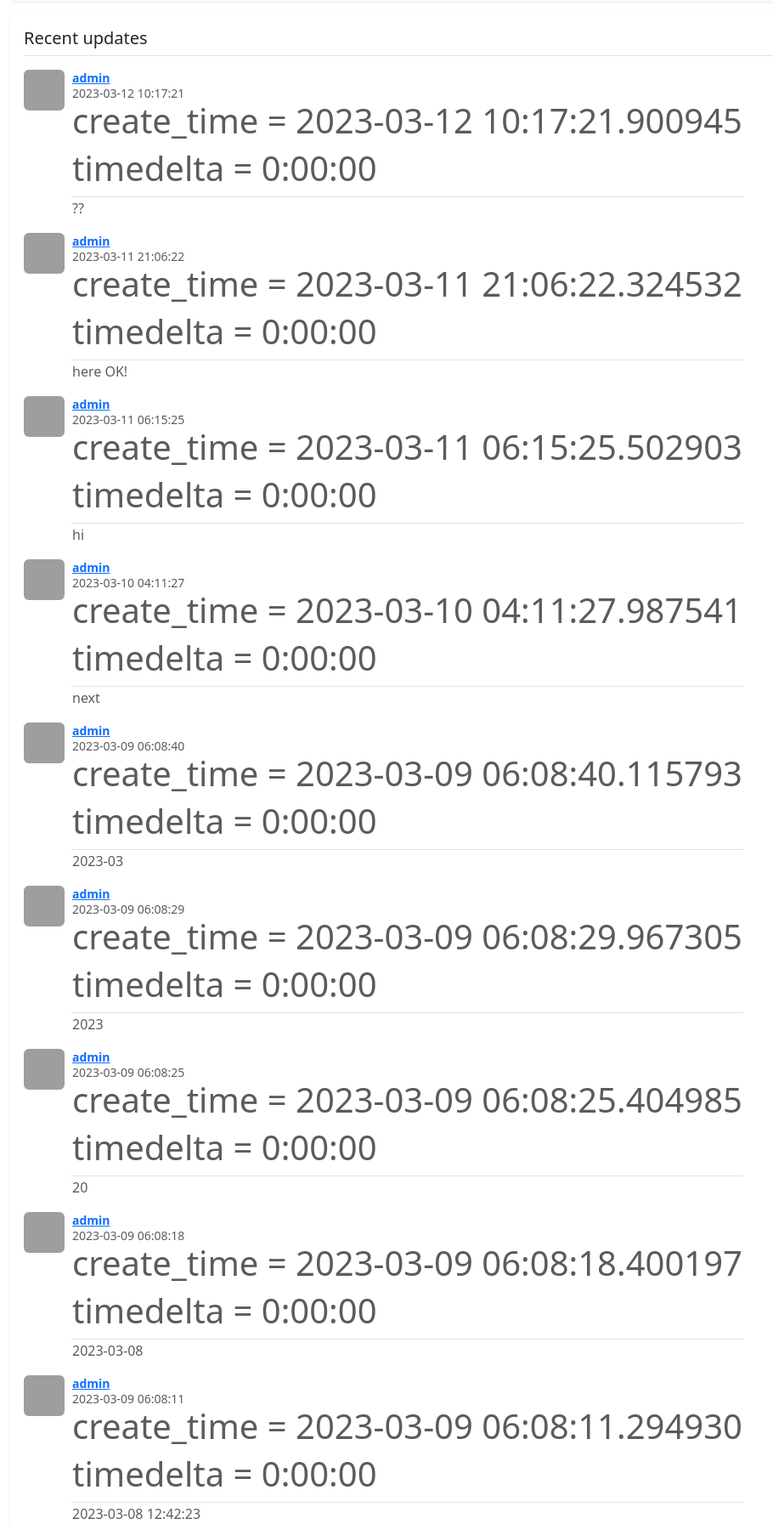
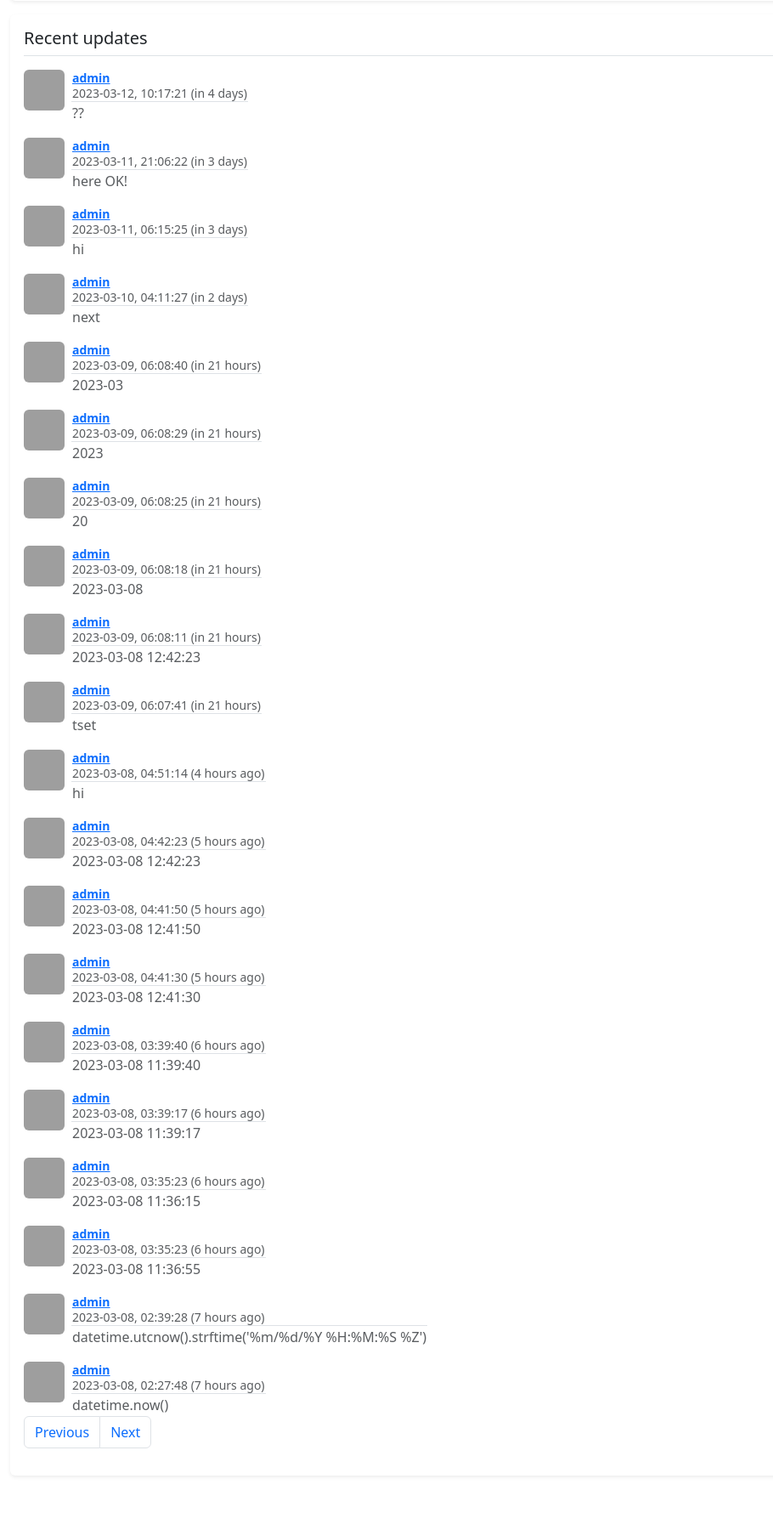
Before and after one commit to chchchuang/Python-Flask-Demo_Twittor, a Flask app: page /admin in a window 1280 px wide. Shown: the part 470-2263 px from the top of the page at 85% size, without its empty margins (0-910 px from the left). After the commit the page ends 2207 px from the top, so only its background shows below. Run offline with Flask 3, Linux system fonts and the light colour scheme; a user stored in the database is signed in; some libraries are stand-ins or nearby versions; grey boxes are pictures that could not be loaded.

Commit message:
update create_time 2

```diff
--- a/requirements.txt
+++ b/requirements.txt
@@ -8,6 +8,7 @@ Flask==2.2.2
 Flask-Login==0.6.2
 Flask-Mail==0.9.1
 Flask-Migrate==3.1.0
+Flask-Moment==1.0.5
 Flask-SQLAlchemy==3.0.2
 Flask-WTF==1.0.1
 gunicorn==20.1.0
@@ -18,6 +19,7 @@ itsdangerous==2.1.2
 Jinja2==3.1.2
 Mako==1.2.3
 MarkupSafe==2.1.1
+packaging==23.0
 pycodestyle==2.9.1
 PyJWT==2.6.0
 PyMySQL==1.0.2
--- a/twittor/__init__.py
+++ b/twittor/__init__.py
@@ -3,12 +3,14 @@ from flask_sqlalchemy import SQLAlchemy
 from flask_migrate import Migrate
 from flask_login import LoginManager
 from flask_mail import Mail
+from flask_moment import Moment
 
 db = SQLAlchemy()
 migrate = Migrate()
 login_manager = LoginManager()
 login_manager.login_view = "login" # 未登入時查看的頁面
 mail = Mail()
+moment = Moment()
 
 from twittor.config import Config
 from twittor.route import index, login, logout, register, user, page_not_found, edit_profile, reset_password_request, password_reset, explore, user_activate
@@ -24,6 +26,7 @@ def create_app():
     migrate.init_app(app, db)
     login_manager.init_app(app)
     mail.init_app(app)
+    moment.init_app(app)
 
     @app.before_first_request
     def create_tables():
--- a/twittor/route.py
+++ b/twittor/route.py
@@ -8,11 +8,6 @@ from twittor.email import send_email
 from twittor import db
 
 from datetime import datetime, timezone
-
-def getTz_offset():
-    now = datetime.now()
-    tz_offset = now.replace(tzinfo = timezone.utc) - now.astimezone(timezone.utc) # replace tzinfo won't impact time
-    return tz_offset
 
 @login_required # 必須 login才能查看頁面
 def index():
@@ -26,9 +21,8 @@ def index():
     tweets = current_user.own_and_followed_tweets().paginate(page = page_num, per_page = current_app.config["TWEET_PER_PAGE"], error_out = False) # error_out==True: 為空時會報錯
     prev_url = url_for("index", page = tweets.prev_num) if tweets.has_prev else None
     next_url = url_for("index", page = tweets.next_num) if tweets.has_next else None
-    tz_offset = getTz_offset()
     return render_template("index.html", title = current_user.username, form = form, tweets = tweets.items,
-        timedelta = tz_offset, prev_url = prev_url, next_url = next_url)
+        prev_url = prev_url, next_url = next_url)
 
 def login():
     if current_user.is_authenticated:
@@ -74,7 +68,6 @@ def user(username): #參數來自網址
     tweets = user.tweets.order_by(Tweet.create_time.desc()).paginate(page = page_num, per_page = current_app.config["TWEET_PER_PAGE"], error_out = False)
     prev_url = url_for("profile", username = username, page = tweets.prev_num) if tweets.has_prev else None
     next_url = url_for("profile", username = username, page = tweets.next_num) if tweets.has_next else None
-    tz_offset = getTz_offset()
     # 處理 follow/ unfollow
     if request.method == "POST": # GET, POST必須大寫
         # print(request.form.to_dict()) #key: submit.name, value: submit.value
@@ -88,7 +81,7 @@ def user(username): #參數來自網址
             flash("Send an email to your email address, please check!")
             send_email_for_user_activate(current_user)
     return render_template("user.html", title = "Profile", user = user, tweets = tweets.items,
-        timedelta = tz_offset, prev_url = prev_url, next_url = next_url)
+        prev_url = prev_url, next_url = next_url)
 
 def page_not_found(e):
     return render_template("404.html", title = "Page Not Found!"), 404
@@ -190,6 +183,5 @@ def explore():
     )
     prev_url = url_for("explore", page = tweets.prev_num) if tweets.has_prev else None
     next_url = url_for("explore", page = tweets.next_num) if tweets.has_next else None
-    tz_offset = getTz_offset()
     return render_template("explore.html", title = "explore", tweets = tweets,
-        timedelta = tz_offset, prev_url = prev_url, next_url = next_url)
+        prev_url = prev_url, next_url = next_url)
--- a/twittor/templates/_tweets.html
+++ b/twittor/templates/_tweets.html
@@ -11,9 +11,9 @@
           <strong class="d-block text-gray-dark"><a href="{{ url_for('profile', username = tweet.author.username) }}"
               class="d-block text-gray-dark">
               {{ tweet.author.username }}</a></strong>
-          {{ (tweet.create_time + timedelta).strftime("%Y-%m-%d %H:%M:%S") }}
-          <h1>create_time = {{ tweet.create_time }}</h1>
-          <h1>timedelta = {{ timedelta }}</h1>
+          {{ moment(tweet.create_time).format("YYYY-MM-DD, HH:mm:ss") }}
+          ({{ moment(tweet.create_time).fromNow() }})
+          <!-- {{ (tweet.create_time).strftime("%Y-%m-%d %H:%M:%S") }} -->
         </td>
       </tr>
       <tr>
--- a/twittor/templates/base.html
+++ b/twittor/templates/base.html
@@ -10,6 +10,9 @@
   <script src="https://cdn.jsdelivr.net/npm/bootstrap@5.3.0-alpha1/dist/js/bootstrap.bundle.min.js"
     integrity="sha384-w76AqPfDkMBDXo30jS1Sgez6pr3x5MlQ1ZAGC+nuZB+EYdgRZgiwxhTBTkF7CXvN"
     crossorigin="anonymous"></script>
+
+  {{ moment.include_moment() }}
+  {{ moment.locale(auto_detect=True) }}
 
   {% if title %}
   <title>{{ title }}</title>
--- a/twittor/templates/user.html
+++ b/twittor/templates/user.html
@@ -51,7 +51,10 @@
           {% endif %}
           {% if user.create_time %}
           <b>Joined:</b>
-          <p>{{ (user.create_time + timedelta).strftime("%Y-%m-%d %H:%M:%S") }}</p>
+          <p>
+            {{ moment(user.create_time).format("YYYY-MM-DD, HH:mm:ss") }}
+            ({{ moment(user.create_time).fromNow() }})
+          </p>
           {% endif %}
         </div>
         {% if user == current_user %}
```
Also changed, not shown: twittor/twittor.db.
